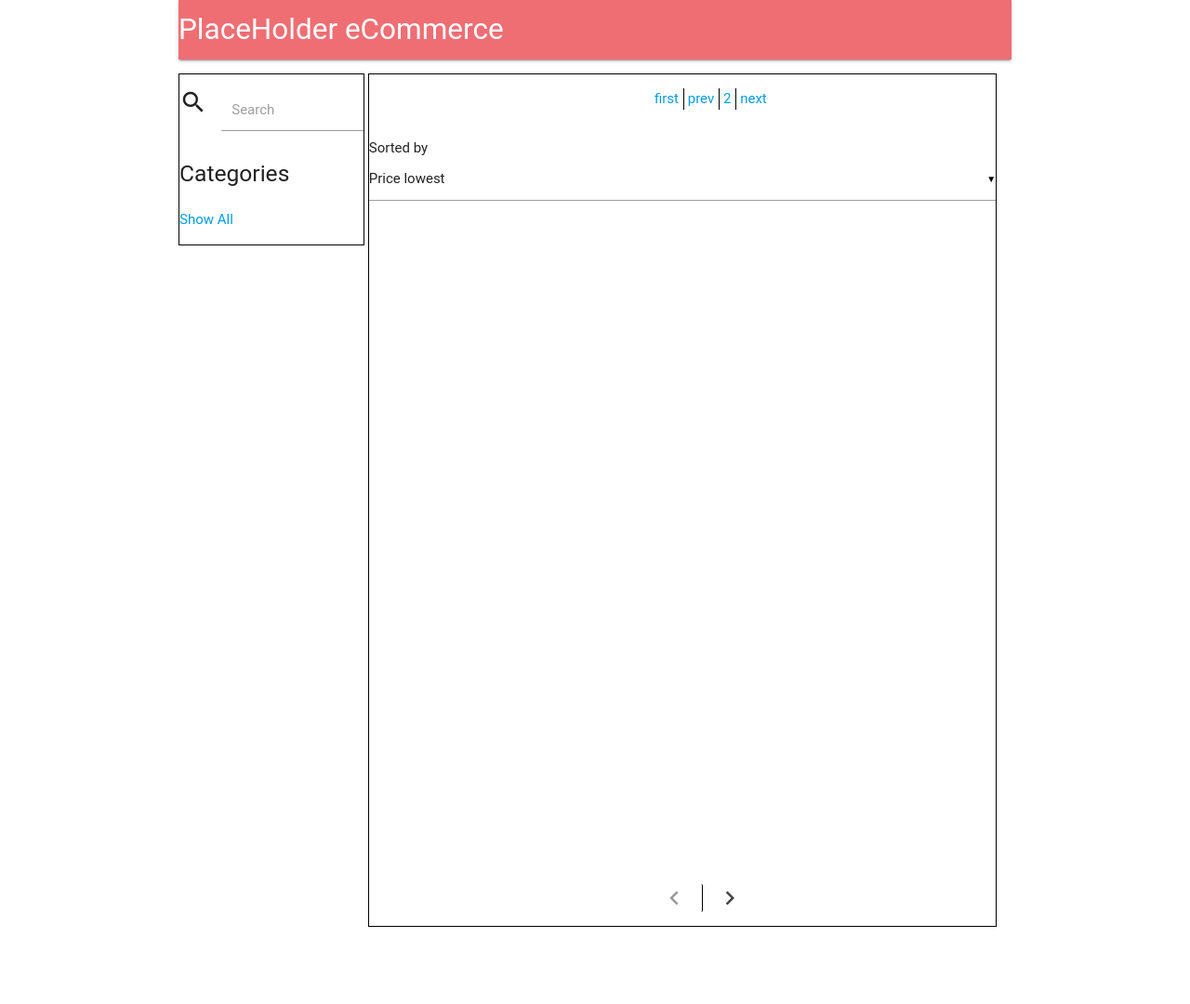
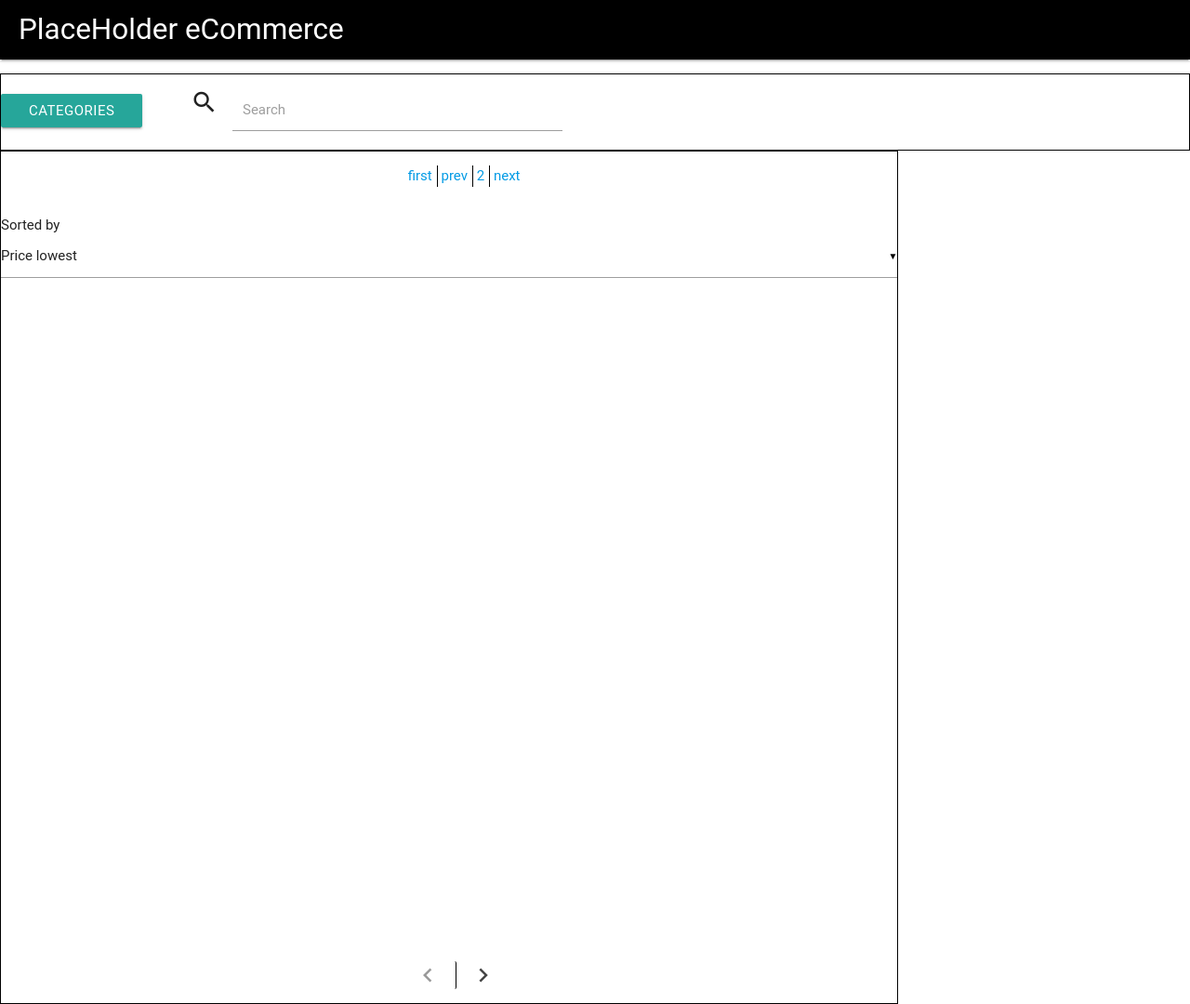
Before and after one commit to steven5210/eCommerce, a CodeIgniter app: template application/views/index.php in a window 1280 px wide. Shown: the whole page at 93% size. Before the commit the page ends 997 px from the top, so only its background shows below. Run offline with CodeIgniter, Linux system fonts and the light colour scheme; the template is opened without the code that fills it, so the values that code supplies are empty; some libraries are stand-ins or nearby versions; some web fonts are replaced.

Commit message:
Changed theme for index

```diff
--- a/application/views/checkout.php
+++ b/application/views/checkout.php
@@ -46,7 +46,7 @@
 <body class='container'>
   <nav>
     <div class="nav-wrapper">
-      <a href="#" class="brand-logo">PlaceHolder eCommerce</a>
+      <a href="/" class="brand-logo">PlaceHolder eCommerce</a>
       <ul id="nav-mobile" class="right hide-on-med-and-down">
         <li><a href="/cart">Shopping Cart(<?=array_sum($this->session->userdata('cart'))?>)</a></li>
       </ul>
--- a/application/views/index.php
+++ b/application/views/index.php
@@ -62,11 +62,17 @@
   });
    </script>
    <style>
-    #side_nav {
+    #nav {
+      width: 100%;
+      border: 1px solid black;
+    }
+      #search_form {
+        display: inline-block;
+        width: 400px;
+      }
+      #categories {
+        display:inline-block;
         width: 200px;
-      border: 1px solid black;
-      display: inline-block;
-      vertical-align: top;
       }
     #main_content {
       display: inline-block;
@@ -117,17 +123,24 @@
     .mini_image {
       width: 100%;
     }
+    .nav-wrapper {
+      background-color: black;
+      padding-left: 20px;
+    }
+    .shopping_cart {
+      padding-right: 20px;
+    }
 
    </style>
    </head>
-<body class='container'>
+<body>
   <nav>
     <div class="nav-wrapper">
       <a href="#" class="brand-logo">PlaceHolder eCommerce</a>
       <ul id="nav-mobile" class="right hide-on-med-and-down">
 <!-- Shopping Cart item count -->
 <?php        if($this->session->userdata('cart')) {   ?>
-        <li><a href="/cart">Shopping Cart(
+        <li class='shopping_cart'><a href="/cart">Shopping Cart(
 
           <?=array_sum($this->session->userdata('cart'))?>)</a></li>
           <?php         }?>
@@ -136,9 +149,29 @@
     </div>
   </nav>
   <div id="wrapper">
-    <div id='side_nav'>
+
+    <div id='nav'>
+
+    <!-- Dropdown Trigger -->
+
+      <div id="categories">
+        <a class='dropdown-button btn' href='#' data-activates='dropdown1'>Categories</a>
+        <ul>
+          <!-- Category Loop -->
+           <!-- Dropdown Structure -->
+            <ul id='dropdown1' class='dropdown-content'>
+              <?php foreach($get_all_categories as $category){ ?>
+              <li><a href="/category/<?=$category['id']?>"><?=$category['name']?></a></li>
+              <li class="divider"></li>
+              <?php }?>
+              <li><a href="/">Show All</a></li>
+            </ul>
+        </ul>
+      </div>
+
     <!-- SEARCH FORM AJAX -->
-       <form action='index_partials' method='post' id='search_form'>
+      <div id='search_form'>
+        <form action='index_partials' method='post' >
           <div class="input-field col s6">
             <i class="material-icons prefix">search</i>
             <input id="icon_prefix" type="text" name='search' class='search'>
@@ -146,15 +179,10 @@
             <label for="icon_prefix">Search</label>
           </div>
         </form>
-      <h5>Categories</h5>
-      <ul>
-        <!-- Category Loop -->
-<?php foreach($get_all_categories as $category){ ?>
-        <li><a href="/category/<?=$category['id']?>"><?=$category['name']?></a></li>
-<?php }?>
-		<li><a href="/">Show All</a></li>
-      </ul>
       </div>
+
+    </div>
+
     <div id="main_content">
 <?php foreach($get_all_categories as $category){
 	if (isset($id)&&$category['id']==$id) {
--- a/application/views/partials/admin_partials.php
+++ b/application/views/partials/admin_partials.php
@@ -25,7 +25,8 @@
           <ul>
 <!-- Modal Trigger for new product-->
             <li>
-              <a class="modal-trigger" href="#modal<?=$product['id']?>">Edit</a><a class='delete_style' href="delete/<?=$product['id']?>">Delete</a>
+              <a class="modal-trigger" href="#modal<?=$product['id']?>">Edit</a>
+              <a class='delete_style' href="delete/<?=$product['id']?>">Delete</a>
             </li>
           </ul>
 <!-- Modal Structure for new product -->
--- a/application/views/partials/index_partial.php
+++ b/application/views/partials/index_partial.php
@@ -14,15 +14,15 @@
         <?php  }  ?>
       <?php  }  ?>
     </tr>
-  <?php  }  ?>
+  <?php  } ?>
 </table>
 <!-- PAGINATION START -->
 <div id='pagination'>
   <ul class="pagination">
     <li class="disabled"><a href="#!"><i class="material-icons">chevron_left</i></a></li>
-<?php     if(isset($items) && isset($items['total']))
+<?php     if($items_all)
       {
-        $count = ($items['total']/5);
+        $count = ($items_all['total']/5);
           for($i = 0; $i < $count; $i++)
           {         ?>
     <li class="active"><a class='page_link' href="#" value='<?=$i * 5?>'><?=$i + 1?></a></li>
```
Lines whose indentation alone changed are shown as unchanged.
